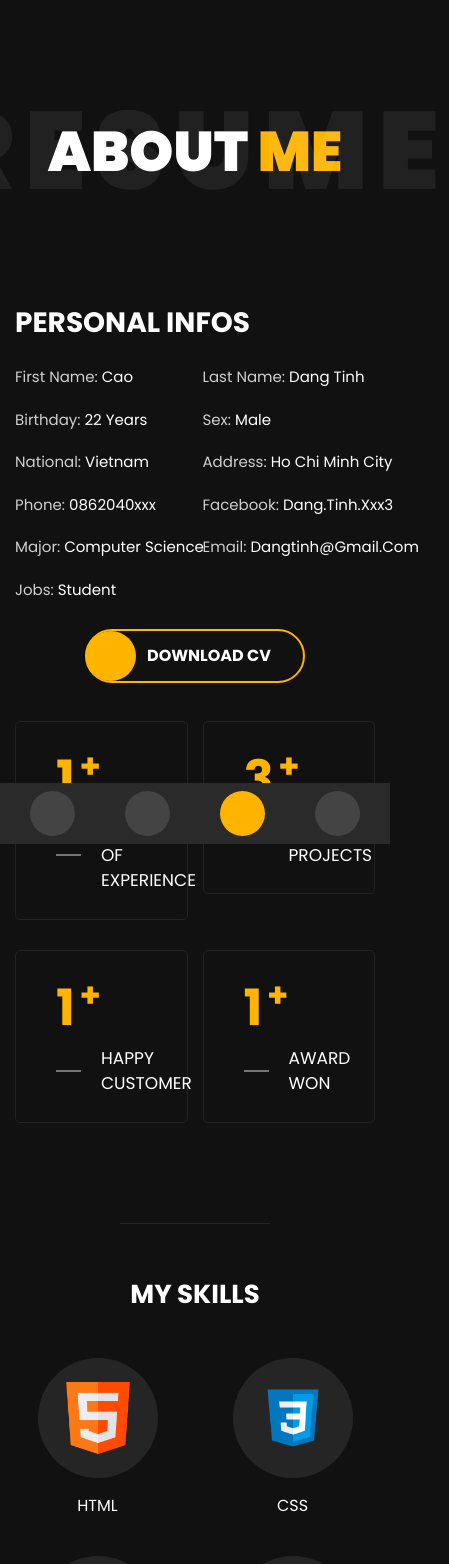
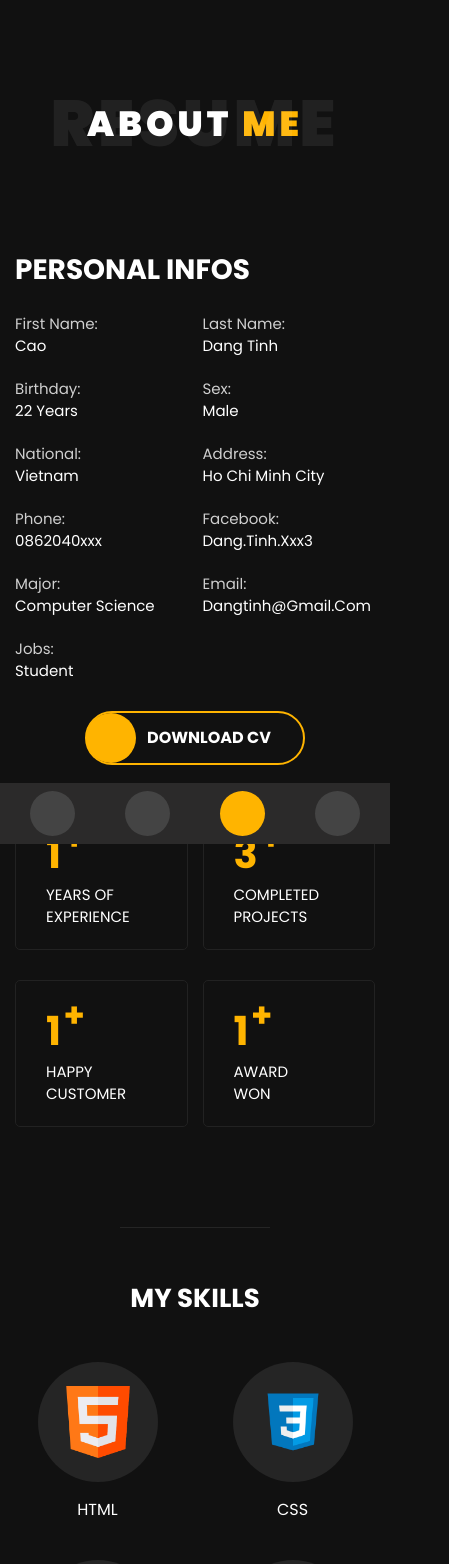
Before and after one commit to DangTinh422003/portfolio, a React (Create React App) app: page /about in a window 390 px wide. Shown: the top 1564 px of the page, 449 px wide, since content can reach past the window. Built offline with nearby package versions, Linux system fonts and the light colour scheme; some icons are missing.

Commit message:
Feature/Fix About Page Responsive

```diff
--- a/src/components/GlobalComponents/Header/Header.module.scss
+++ b/src/components/GlobalComponents/Header/Header.module.scss
@@ -30,3 +30,18 @@
     }
   }
 }
+
+@media (max-width: 730px) {
+  .Header {
+    .content {
+      .mainHeading {
+        font-size: 3.5rem;
+        letter-spacing: 4px;
+      }
+      .subHeading {
+        font-size: 6.5rem;
+        letter-spacing: 4px;
+      }
+    }
+  }
+}
--- a/src/pages/About/About.module.scss
+++ b/src/pages/About/About.module.scss
@@ -1,4 +1,5 @@
 .About {
+  overflow-x: hidden;
   .separator {
     border-top: 1px solid #252525;
     margin: 70px auto 55px;
--- a/src/pages/About/components/Information/components/Experience/Experience.module.scss
+++ b/src/pages/About/components/Information/components/Experience/Experience.module.scss
@@ -3,7 +3,7 @@
     .item {
       border: 1px solid #222222;
       border-radius: 5px;
-      padding: 20px 30px 25px 40px;
+      padding: 20px 30px;
       margin-bottom: 30px;
       .year {
         color: var(--primary-color);
@@ -40,3 +40,22 @@
     }
   }
 }
+
+@media (max-width: 730px) {
+  .Experience {
+    .ExperienceList {
+      .item {
+        .year {
+          font-size: 4rem;
+        }
+        .desc {
+          padding: 0;
+          font-size: 1.5rem;
+          &::before {
+            display: none;
+          }
+        }
+      }
+    }
+  }
+}
--- a/src/pages/About/components/Information/components/Persomal/Personal.module.scss
+++ b/src/pages/About/components/Information/components/Persomal/Personal.module.scss
@@ -24,3 +24,17 @@
     }
   }
 }
+
+@media (max-width: 730px) {
+  .Personal {
+    .Content {
+      ul {
+        li {
+          span {
+            display: block;
+          }
+        }
+      }
+    }
+  }
+}
--- a/src/pages/About/components/Resume/Resume.module.scss
+++ b/src/pages/About/components/Resume/Resume.module.scss
@@ -8,6 +8,7 @@
     margin-bottom: 4.8rem;
   }
   .content {
+    padding-bottom: 30px;
     .resumeItem {
       padding: 0 20px 0 60px;
       position: relative;
--- a/src/pages/About/components/Resume/index.js
+++ b/src/pages/About/components/Resume/index.js
@@ -6,9 +6,8 @@ function Resume() {
     <div className={styles.Resume}>
       <h2 className={styles.heading}>EDUCATION & EXPERIENCE</h2>
       <div className={styles.content}>
-        <div className="container">
         <div className="row">
-            <div className="col-6">
+          <div className="col-lg-6 col-12">
             <div className={clsx(styles.resumeItem)} data-aos="fade-right">
               <div className={styles.icon}>
                 <i className="fa-solid fa-book-open"></i>
@@ -25,7 +24,7 @@ function Resume() {
             </div>
           </div>
 
-            <div className="col-6">
+          <div className="col-lg-6 col-12">
             <div className={clsx(styles.resumeItem)} data-aos="fade-left">
               <div className={styles.icon}>
                 <i className="fa-solid fa-building-columns"></i>
@@ -42,7 +41,7 @@ function Resume() {
             </div>
           </div>
 
-            <div className="col-6">
+          <div className="col-lg-6 col-12">
             <div className={clsx(styles.resumeItem)} data-aos="fade-right">
               <div className={styles.icon}>
                 <i className="fa-solid fa-code"></i>
@@ -59,7 +58,7 @@ function Resume() {
             </div>
           </div>
 
-            <div className="col-6">
+          <div className="col-lg-6 col-12">
             <div className={clsx(styles.resumeItem)} data-aos="fade-left">
               <div className={styles.icon}>
                 <i className="fa-solid fa-code"></i>
@@ -76,7 +75,7 @@ function Resume() {
             </div>
           </div>
 
-            <div className="col-6">
+          <div className="col-lg-6 col-12">
             <div className={clsx(styles.resumeItem)} data-aos="fade-right">
               <div className={styles.icon}>
                 <i className="fa-solid fa-user"></i>
@@ -93,7 +92,7 @@ function Resume() {
             </div>
           </div>
 
-            <div className="col-6">
+          <div className="col-lg-6 col-12">
             <div className={clsx(styles.resumeItem)} data-aos="fade-left">
               <div className={styles.icon}>
                 <i className="fa-solid fa-laptop"></i>
@@ -112,7 +111,6 @@ function Resume() {
         </div>
       </div>
     </div>
-    </div>
   );
 }
 
--- a/src/pages/Home/components/Information/Information.module.scss
+++ b/src/pages/Home/components/Information/Information.module.scss
@@ -84,7 +84,6 @@
         text-align: center;
       }
       .control {
-        flex-direction: column;
         gap: 20px;
       }
     }
```
Lines whose indentation alone changed are shown as unchanged.
